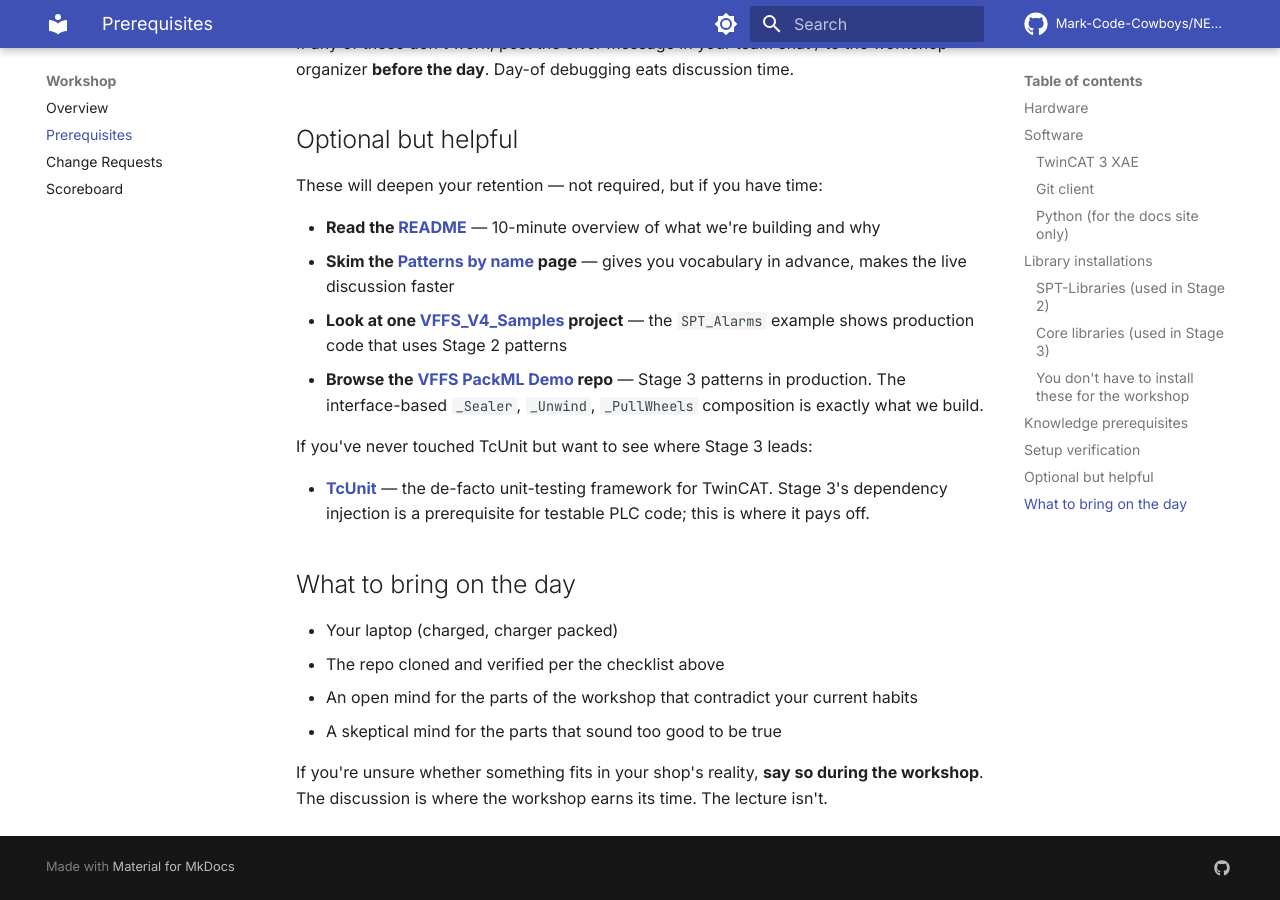
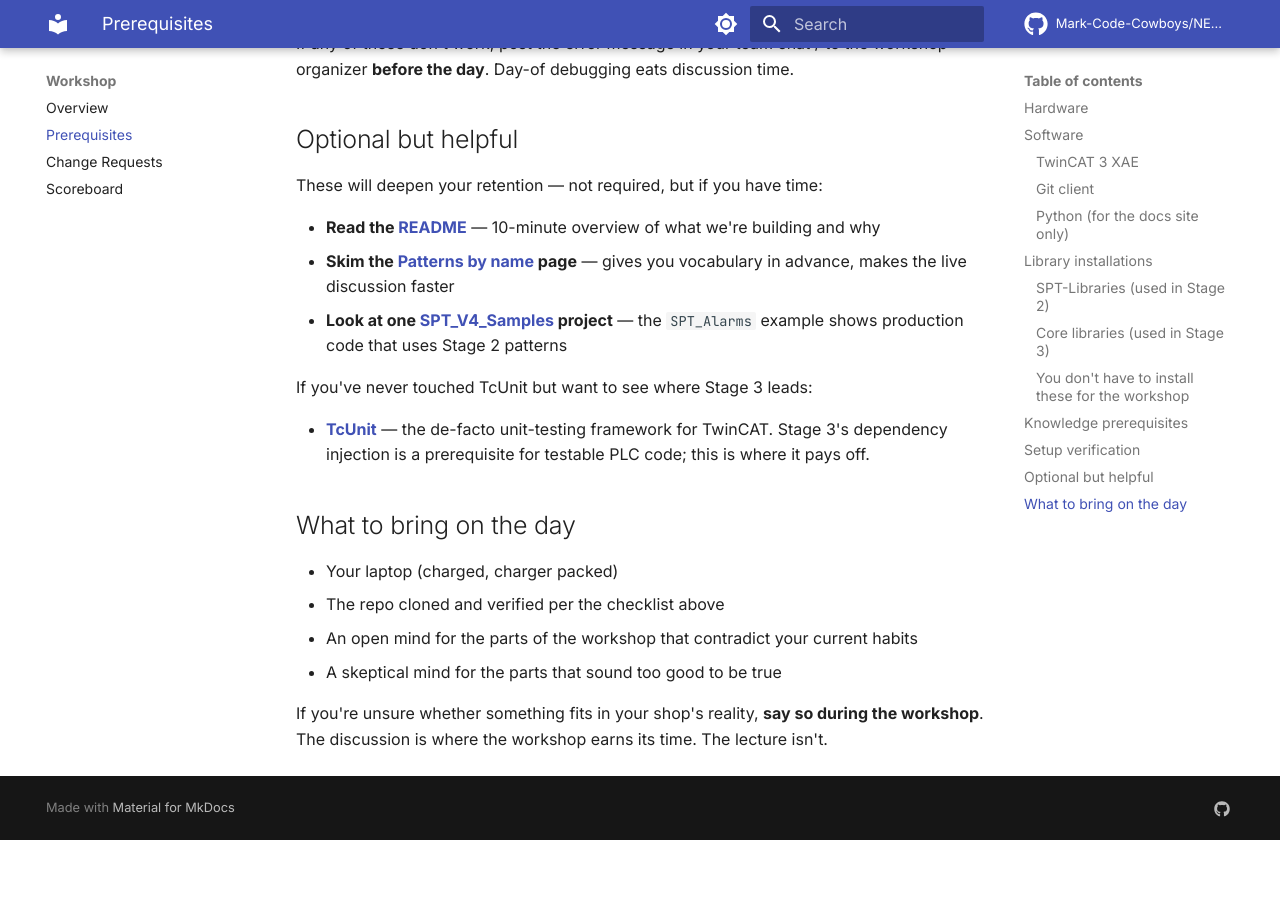
Before and after one commit to Beckhoff-USA-Community/Procedural_To_SOLID, an MkDocs documentation site: the page built from docs/workshop/prerequisites.md, in a window 1280 px wide and 900 px high, scrolled down 3987 px. Built offline with MkDocs 1.6.1 and Material for MkDocs 9.7.7, drawn with Linux system fonts in a browser that asks for light colours; comment, search, counter and statistics services are not loaded; after the commit the page ends 4827 px from its top, so only the background shows below that.

Commit message:
docs: strip VFFS PackML demo references
The VFFS PackML demo (Beckhoff-USA-Community/PackML_PLC_Example) is no
longer something we point attendees at. Removed four external-link
references across reference.md, workshop/overview.md,
workshop/prerequisites.md, and patterns.md. patterns.md keeps the
canonical Visitor names (ChangeStateOnAllSubModules, SetOverrideVisitor,
HmiEnableDisableAllVisitor, ForceVisitor) since they're real Core
library patterns; only the external link was dropped. Also fixed a
mislabel in prerequisites.md — "VFFS_V4_Samples" pointed to the SPT
samples repo and is now correctly named.

Co-Authored-By: Claude Opus 4.7 (1M context) <noreply@anthropic.com>

```diff
--- a/docs/workshop/prerequisites.md
+++ b/docs/workshop/prerequisites.md
@@ -139,8 +139,7 @@ These will deepen your retention — not required, but if you have time:
 
 - **Read the [README](https://github.com/Mark-Code-Cowboys/NEM_Workshop/blob/main/README.md)** — 10-minute overview of what we're building and why
 - **Skim the [Patterns by name](../patterns.md) page** — gives you vocabulary in advance, makes the live discussion faster
-- **Look at one [VFFS_V4_Samples](https://github.com/Beckhoff-USA-Community/SPT_V4_Samples) project** — the `SPT_Alarms` example shows production code that uses Stage 2 patterns
-- **Browse the [VFFS PackML Demo](https://github.com/Beckhoff-USA-Community/PackML_PLC_Example) repo** — Stage 3 patterns in production. The interface-based `_Sealer`, `_Unwind`, `_PullWheels` composition is exactly what we build.
+- **Look at one [SPT_V4_Samples](https://github.com/Beckhoff-USA-Community/SPT_V4_Samples) project** — the `SPT_Alarms` example shows production code that uses Stage 2 patterns
 
 If you've never touched TcUnit but want to see where Stage 3 leads:
 
```
Also changed, not shown: docs/patterns.md (+1 -1 lines), docs/reference.md (+0 -1 lines), docs/workshop/overview.md (+0 -1 lines).
